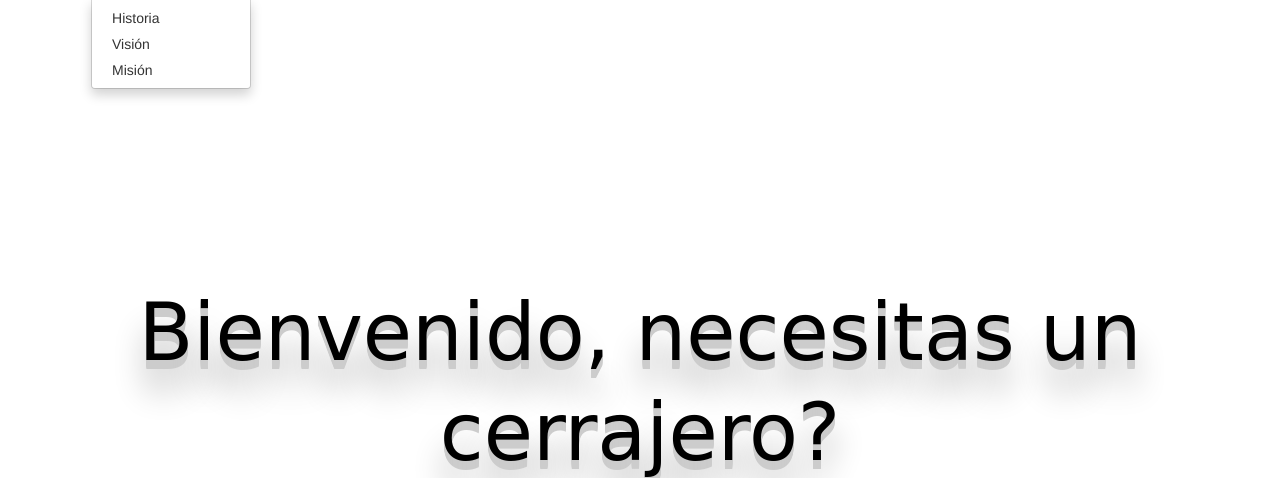
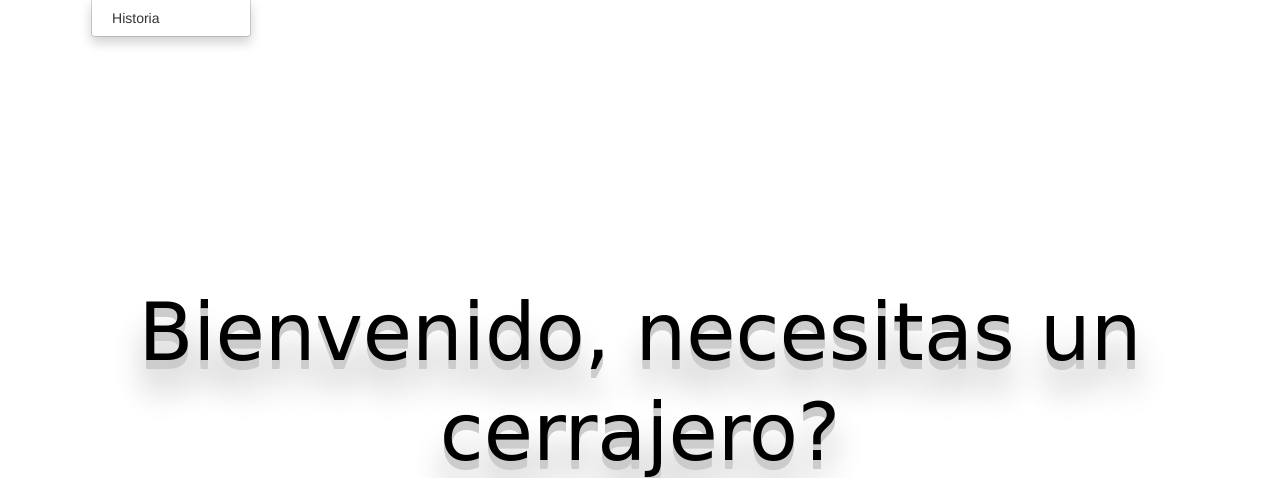
Before and after one commit to JoseADiazS/mykey, a PHP site: page /index.php in a window 1280 px wide, after a click on "Nosotros". Shown: the part 52-530 px from the top of the page. Run offline with PHP 8.4, Linux system fonts and the light colour scheme.

Commit message:
cambio en header

```diff
--- a/header.php
+++ b/header.php
@@ -29,9 +29,8 @@
 
                     <li class="dropdown"><a class="dropdown-toggle" data-toggle="dropdown" href="#">Nosotros <span class="caret"></span></a>
                         <ul class="dropdown-menu">
-                            <li><a href="#">Historia</a></li>
-                            <li><a href="#">Visión</a></li>
-                            <li><a href="#">Misión</a></li>
+                            <li><a href="historia.php">Historia</a></li>
+
                         </ul>
                     </li>
                     <?php if(isset($_SESSION['user_id']) && $_SESSION!==null){
```
